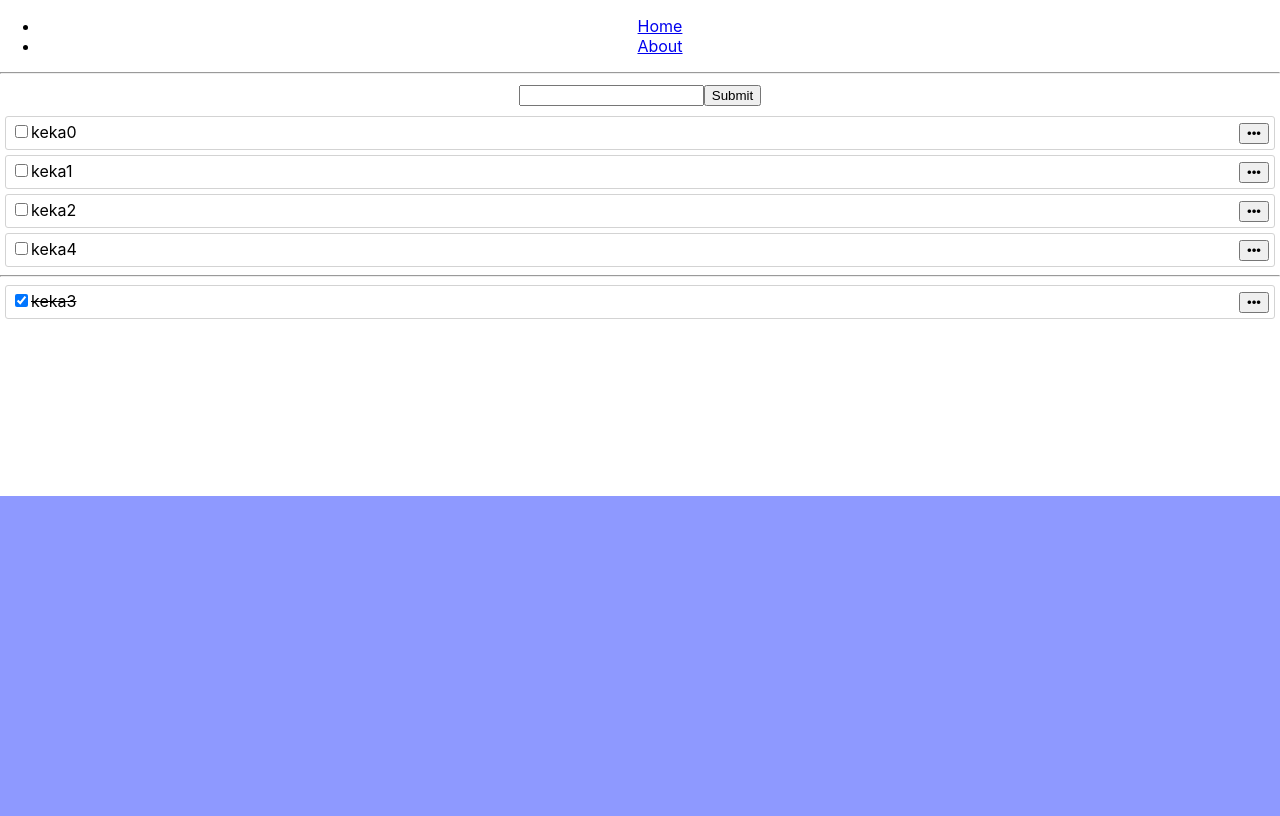
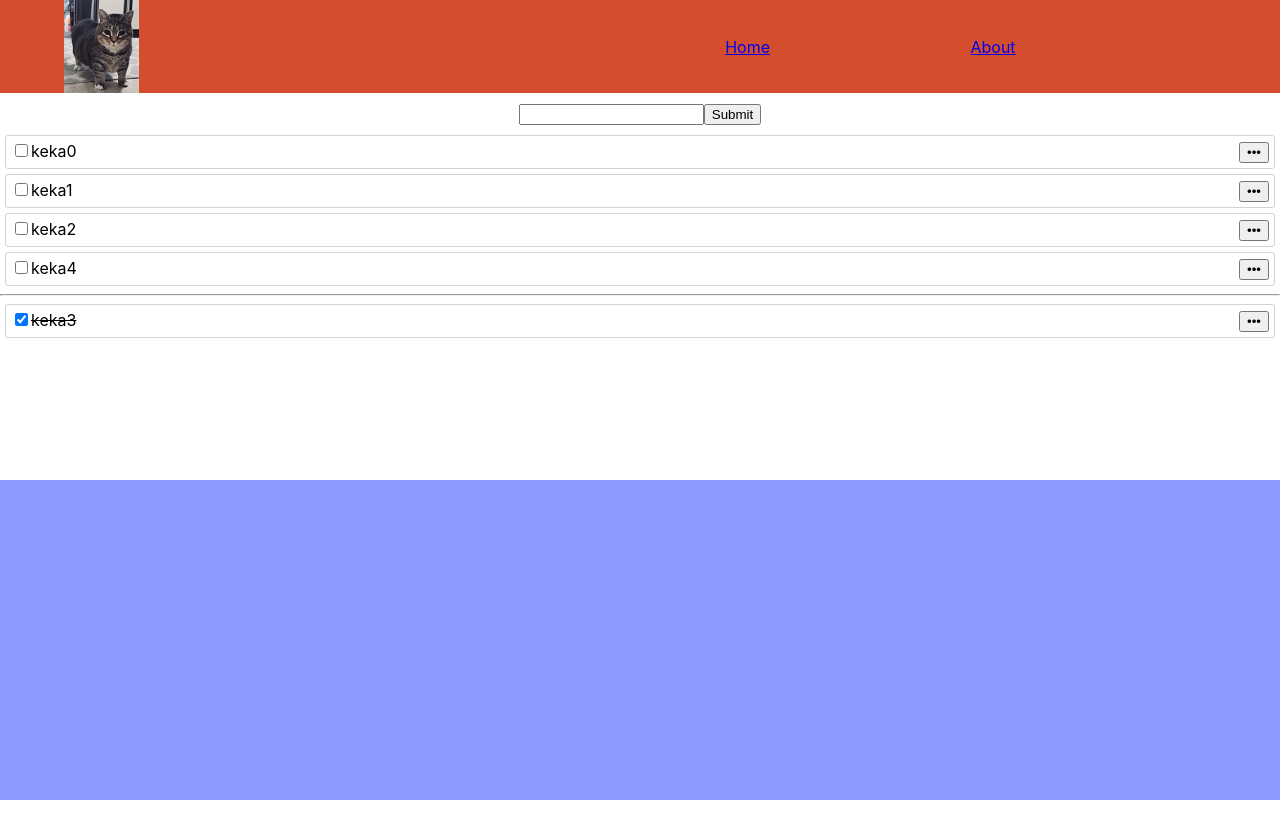
Before and after one commit to BonIlcer/todo-list, a React (Create React App) app: page / in a window 1280 px wide. Built offline with nearby package versions, Linux system fonts and the light colour scheme.

Commit message:
Add logo

```diff
--- a/src/App.css
+++ b/src/App.css
@@ -7,3 +7,23 @@
 input:focus {
   outline: none;
 }
+
+.nav-bar {
+  background-color: rgb(212, 77, 44);
+  padding: 0 5%;
+  display: flex;
+  justify-content: space-between;
+}
+
+.logo {
+  display: inline;
+}
+
+.nav-bar ul {
+  margin: 0;
+  list-style-type: none;
+  display: flex;
+  width: 60%;
+  justify-content: space-evenly;
+  align-items: center;
+}
--- a/src/App.js
+++ b/src/App.js
@@ -3,12 +3,14 @@
 import "./ToDoList/ToDoList";
 import ToDoList from "./ToDoList/ToDoList";
 import { BrowserRouter as Router, Switch, Route, Link } from "react-router-dom";
+import logo from "./logo.jpg";
 
 function App() {
   return (
     <div className="App">
       <Router>
-        <div>
+        <div className="nav-bar">
+          <img className="logo" src={logo} alt="logo"></img>
           <ul>
             <li>
               <Link to="/">Home</Link>
@@ -17,8 +19,7 @@
               <Link to="/about">About</Link>
             </li>
           </ul>
-
-          <hr />
+        </div>
 
         <Switch>
           <Route exact path="/">
@@ -28,7 +29,6 @@
             <About />
           </Route>
         </Switch>
-        </div>
       </Router>
     </div>
   );
```
Also changed, not shown: src/logo.jpg (added). Lines whose indentation alone changed are shown as unchanged.
